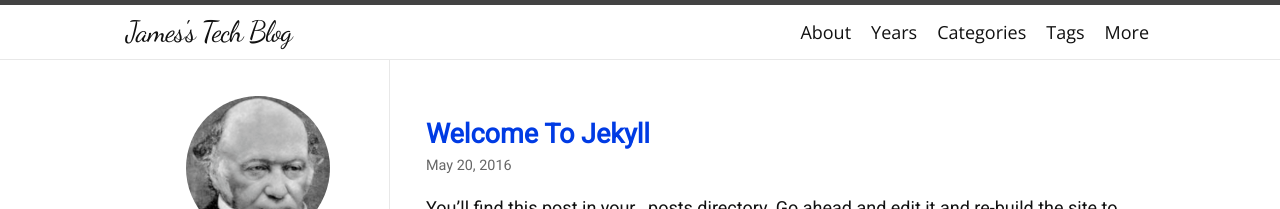
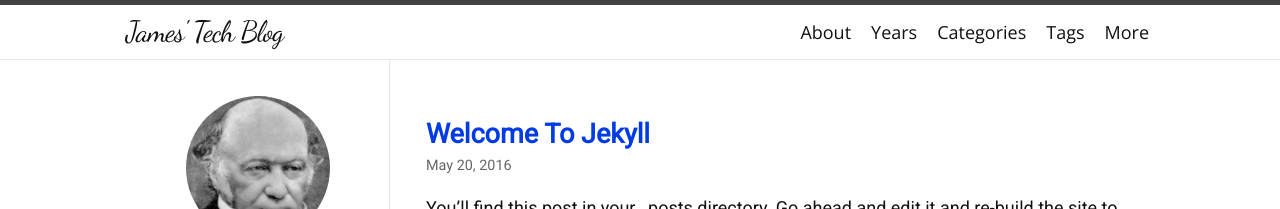
Before and after one commit to crappycake/crappycake.github.io, a Jekyll site: the page built from index.html, in a window 1280 px wide. Shown: the top 209 px of the page. Built offline with Jekyll 4.4.1, drawn with Linux system fonts in a browser that asks for light colours; nearby versions of some CDN libraries; some web fonts are replaced; the list of posts is cut into pages by our own code.

Commit message:
fix typo

```diff
--- a/_config.yml
+++ b/_config.yml
@@ -1,4 +1,4 @@
-title: James's Tech Blog
+title: James' Tech Blog
 description: James's Tech Study Blog
 author: Jin Hwan Kim
 avatar: /logo.png
```
